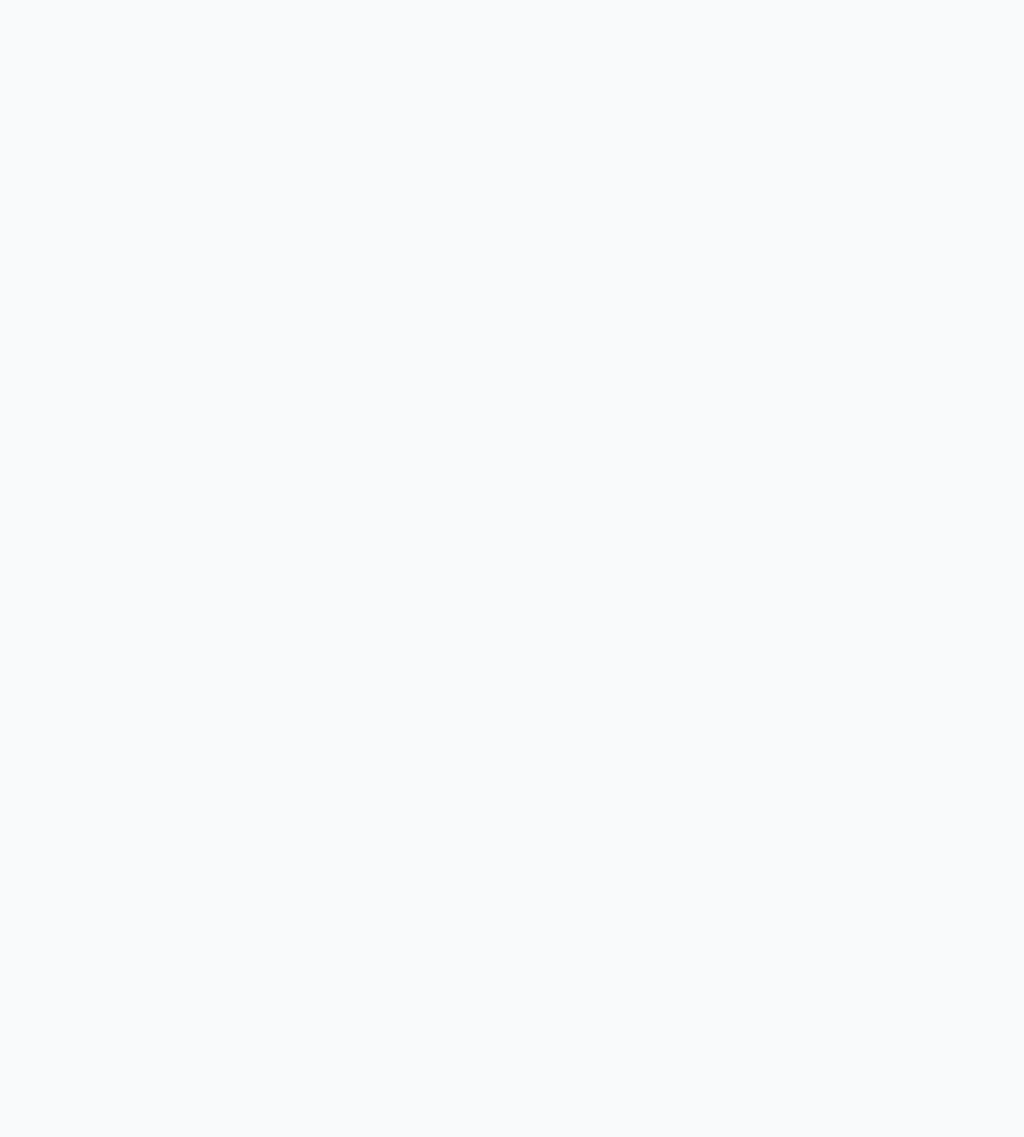
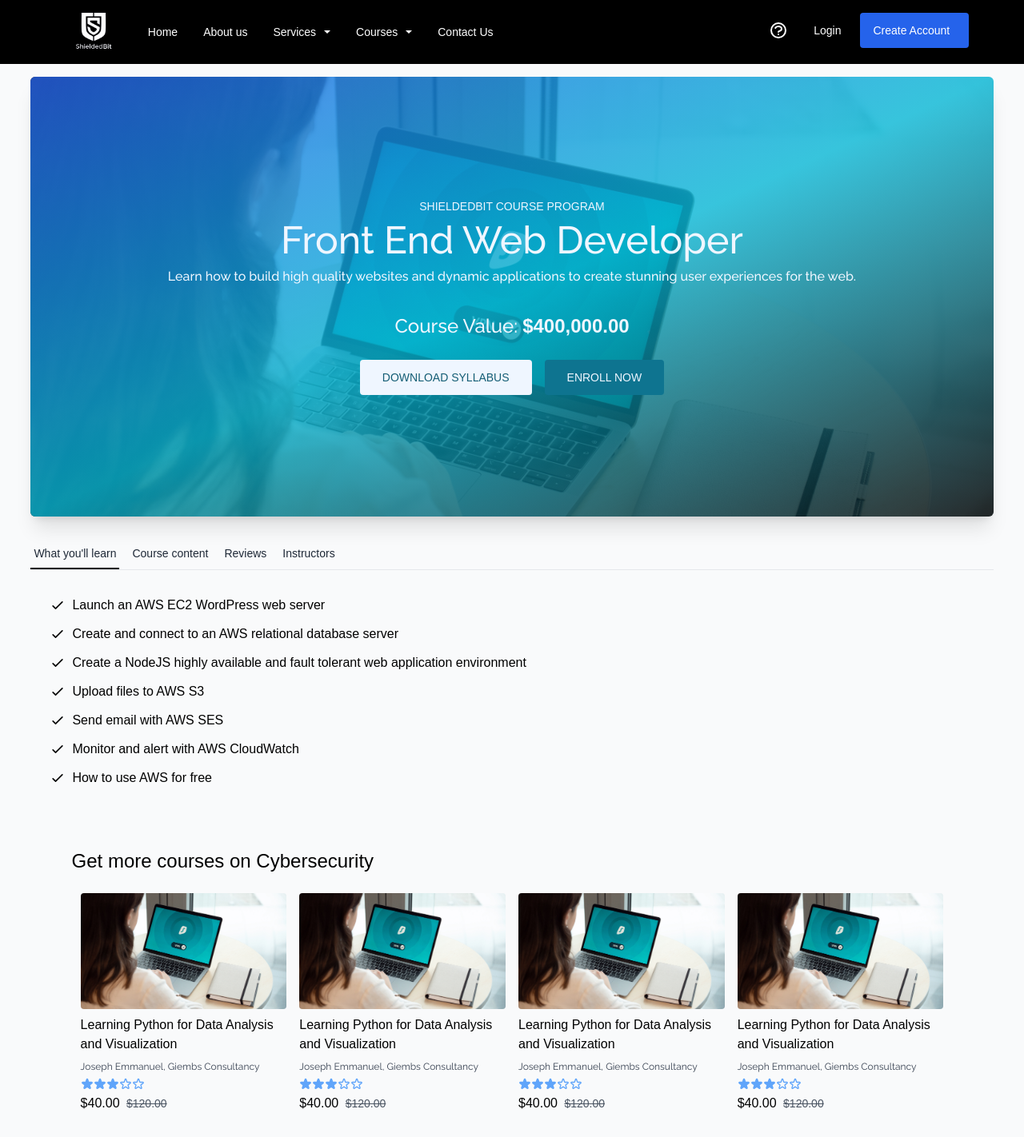
Before and after one commit to Opcode3/shieldedbit, a Next.js app: page /courses/1 in a window 1280 px wide. Shown: the top 1422 px of the page at 80% size. Before the commit the page ends 800 px from the top, so only its background shows below. Built offline with nearby package versions, Linux system fonts and the light colour scheme.

Commit message:
almost done with the course interface

```diff
--- a/components/CourseItem.js
+++ b/components/CourseItem.js
@@ -4,7 +4,8 @@
 
 export default function CourseItem() {
   return (
-    <Link href=""><a>
+    // <Link href={{ pathname:'courses', query: {id: 1} }} ><a>
+    <Link href={`/courses/${120}`} ><a>
         <div className="w-full h-fit rounded overflow-hidden" >
             <img src='/assets/images/slider/course.jpg' className="h-full object-cover object-center" alt=''/>
         </div>
--- /dev/null
+++ b/components/aboutInstructor.js
@@ -0,0 +1,6 @@
+
+export default function AboutInstructor() {
+  return (
+    <div>aboutInstructor</div>
+  )
+}
--- a/components/consulting.js
+++ b/components/consulting.js
@@ -4,7 +4,7 @@
     <div className="consulting">
         <h2>Security is more than protection against threats</h2>
         <p>We are open to educate, empower and collaborate in research and development of new Cybersecurity and Digital Forensic tools.</p>
-        <Link href='/'><a className='px-6 py-4 mt-4 rounded bg-black text-blue-50'>Request Consultation</a></Link>
+        <Link href='/'><a className='px-6 py-4 mt-4 rounded hover:bg-blue-100 hover:text-black transition-colors bg-black text-blue-50'>Request Consultation</a></Link>
 
     </div>
   )
--- /dev/null
+++ b/components/courseBanner.js
@@ -0,0 +1,24 @@
+import Link from 'next/link'
+export default function CourseBanner() {
+  return (
+    <div className="relative mt-4 md:mt-24 overflow-hidden shadow-xl flex flex-col items-center min-h-[650px] md:min-h-[450px] max-h-[950px] md:max-h-[550px] mx-auto w-[94%] rounded-md">
+        <div className='object-cover object-left-top'>
+            <img src='/assets/images/slider/course.jpg' className='w-full' alt=''/>
+        </div>
+        <div className='absolute flex flex-col items-center bg-gradient-to-br from-blue-600/80 via-cyan-500/80 to-black/80 justify-center gap-y-2 h-full w-full'>
+            <h4 className="uppercase text-blue-50 text-sm font-medium">ShieldedBit Course Program</h4>
+            <h2 className='text-5xl text-blue-50 w-11/12 text-center font-medium'>Front End Web Developer</h2>
+            <p className='text-blue-50 w-11/12 text-center mx-auto font-medium'>Learn how to build high quality websites and dynamic applications to create stunning user experiences for the web.</p>
+            <h2 className='text-2xl text-blue-50 mt-6 font-medium'>Course Value: <strong>$400,000.00</strong></h2>
+            <div className=' mt-4 overflow-hidden'>
+                <Link href=''>
+                    <a className='py-3 px-7 uppercase text-center text-sm rounded inline-block bg-blue-50 hover:bg-blue-100 text-cyan-800'>Download Syllabus</a>
+                </Link>
+                <Link href=''>
+                    <a className='py-3 px-7 uppercase text-center text-sm rounded ml-4 inline-block text-blue-50 hover:bg-cyan-900 bg-cyan-700'> Enroll Now</a>
+                </Link>
+            </div>
+        </div>
+    </div>
+  )
+}
--- /dev/null
+++ b/components/courseContent.js
@@ -0,0 +1,6 @@
+
+export default function CourseContent() {
+  return (
+    <div>courseContent</div>
+  )
+}
--- a/components/header/header.js
+++ b/components/header/header.js
@@ -1,11 +1,11 @@
 import Link from 'next/link';
 import { useState } from 'react';
 
-export default function header() {
+export default function header({color = 'black'}) {
   const [burgerToggle, setBurgerToggle] = useState(false);
   const [isUser, setIsUser] = useState(false);
   return (
-    <header className="w-full bg-black overflow-hidden md:overflow-visible md:top-0 relative md:fixed z-20 px-[2%] md:px-[3%] lg:px-[6%] min-h-[80px]">
+    <header className={`w-full ${ color == 'white'? 'bg-white' : 'bg-black'} overflow-hidden md:overflow-visible md:top-0 relative md:fixed z-20 px-[2%] md:px-[3%] lg:px-[6%] min-h-[80px]`}>
             <div className="w-full md:w-fit min-h-[80px] grid grid-cols-1 md:flex items-center float-left">
                 <div className=" w-full md:w-fit flex justify-between items-center">
                     <img src='/assets/images/logo-white.png' className="w-20" alt="shieldedbit logo"/>
@@ -21,7 +21,7 @@
                         <li className="dropdown_item">
                             <button className="text-sm flex w-full m-0 px-[10px] lg:px-4 py-2 items-center justify-between font-light text-white hover:text-gray-100">Services <span className="caret"></span> </button>
                             <ul className="dropdown md:bg-black">
-                                <li> <Link href="/login"><a className="text-sm font-light text-white px-[10px] lg:px-4 py-3 block hover:text-gray-100 hover:bg-gray-900">Learn IT Skill</a></Link> </li>
+                                <li> <Link href="/login"><a className="text-sm font-light text-black px-[10px] lg:px-4 py-3 block hover:text-gray-100 hover:bg-gray-900">Learn IT Skill</a></Link> </li>
                                 <li> <Link href="/login"><a className="text-sm font-light text-white px-[10px] lg:px-4 py-3 block hover:text-gray-100 hover:bg-gray-900">Consultancy</a></Link> </li>
                                 <li> <Link href="/services"><a className="text-sm font-light text-white px-[10px] lg:px-4 py-3 block hover:text-gray-100 hover:bg-gray-900">All Services</a></Link> </li>
                             </ul>
--- a/components/rating.js
+++ b/components/rating.js
@@ -9,7 +9,7 @@
         {
             ratingInfo.map(
                 (rating, index) =>
-                <svg className={` ${rating == 1 ? 'fill-blue-400': 'fill-transparent'} w-4 h-4 stroke-blue-400 `} stroke="currentColor" viewBox="0 0 24 24" xmlns="http://www.w3.org/2000/svg"><path strokeLinecap="round" strokeLinejoin="round" strokeWidth="2" d="M11.049 2.927c.3-.921 1.603-.921 1.902 0l1.519 4.674a1 1 0 00.95.69h4.915c.969 0 1.371 1.24.588 1.81l-3.976 2.888a1 1 0 00-.363 1.118l1.518 4.674c.3.922-.755 1.688-1.538 1.118l-3.976-2.888a1 1 0 00-1.176 0l-3.976 2.888c-.783.57-1.838-.197-1.538-1.118l1.518-4.674a1 1 0 00-.363-1.118l-3.976-2.888c-.784-.57-.38-1.81.588-1.81h4.914a1 1 0 00.951-.69l1.519-4.674z"></path></svg>
+                <svg key={index} className={` ${rating == 1 ? 'fill-blue-400': 'fill-transparent'} w-4 h-4 stroke-blue-400 `} stroke="currentColor" viewBox="0 0 24 24" xmlns="http://www.w3.org/2000/svg"><path strokeLinecap="round" strokeLinejoin="round" strokeWidth="2" d="M11.049 2.927c.3-.921 1.603-.921 1.902 0l1.519 4.674a1 1 0 00.95.69h4.915c.969 0 1.371 1.24.588 1.81l-3.976 2.888a1 1 0 00-.363 1.118l1.518 4.674c.3.922-.755 1.688-1.538 1.118l-3.976-2.888a1 1 0 00-1.176 0l-3.976 2.888c-.783.57-1.838-.197-1.538-1.118l1.518-4.674a1 1 0 00-.363-1.118l-3.976-2.888c-.784-.57-.38-1.81.588-1.81h4.914a1 1 0 00.951-.69l1.519-4.674z"></path></svg>
             )
         }
 
--- /dev/null
+++ b/components/reviews.js
@@ -0,0 +1,6 @@
+
+export default function Reviews() {
+  return (
+    <div>reviews</div>
+  )
+}
--- /dev/null
+++ b/components/topicList.js
@@ -0,0 +1,18 @@
+
+export default function TopicList({dataSet}) {
+  return (
+    <div>
+        <ul className="px-3 py-3">
+            {
+                dataSet.map( (data, index) =>
+                    <li className="flex py-1 mt-1 items-center" key={index}>
+                        <svg className="w-5 h-5 mr-2" fill="none" stroke="currentColor" viewBox="0 0 24 24" xmlns="http://www.w3.org/2000/svg"><path strokeLinecap="round" strokeLinejoin="round" strokeWidth="2" d="M5 13l4 4L19 7"></path></svg>
+                        <span className="text-base font-light">{data}</span>
+                    </li>
+                )
+            }
+
+        </ul>
+    </div>
+  )
+}
--- a/next.config.js
+++ b/next.config.js
@@ -1,6 +1,7 @@
 /** @type {import('next').NextConfig} */
 const nextConfig = {
   reactStrictMode: true,
+  optimizeFonts: false,
 }
 
 module.exports = nextConfig
--- a/pages/courses/[id].js
+++ b/pages/courses/[id].js
@@ -1,7 +1,74 @@
+import { useRouter } from "next/router"
+import Head from "next/head";
+import Header from "../../components/header/header";
+import Footer from "../../components/footer/footer";
+import CourseBanner from "../../components/courseBanner";
+import CourseItem from "../../components/CourseItem";
+import { useState } from "react";
+import TopicList from "../../components/topicList";
+import CourseContent from "../../components/courseContent";
+import Reviews from "../../components/reviews";
+import AboutInstructor from "../../components/aboutInstructor";
 
 
-export default function index({ id }) {
+export default function index() {
+  const router = useRouter();
+  const [tab, setTab] = useState(0);
+  const { id } = router.query;
+
+
+  const course_list = [
+    {}, {}, {}, {}, {}, {}, {}, {}
+  ]
+
+  const topic_list = [
+    "Launch an AWS EC2 WordPress web server",
+    "Create and connect to an AWS relational database server",
+    "Create a NodeJS highly available and fault tolerant web application environment",
+    "Upload files to AWS S3",
+    "Send email with AWS SES",
+    "Monitor and alert with AWS CloudWatch",
+    "How to use AWS for free"
+  ]
   return (
-    <div>{id}</div>
+    <>
+        <Head>
+            <title>Courses - ShieldedBit</title>
+        </Head>
+        <Header />
+        <main className="md:mt-[80px] w-full max-w-[90rem] mx-auto">
+            <CourseBanner/>
+            <div className="mt-2 mb-4 pt-5 w-[94%] mx-auto bg-gray-50">
+                <div>
+                    <div className="border-b">
+                      <ul className="flex gap-x-3">
+                        <li className="inline-block"> <button onClick={() => setTab(0)} className={`${tab==0 && 'border-b-2 border-black'} hover:text-black text-sm text-gray-800 py-2 pl-1 pr-1`}>What you'll learn</button> </li>
+                        <li className="inline-block"> <button onClick={() => setTab(1)} className={`${tab==1 && 'border-b-2 border-black'} hover:text-black text-sm text-gray-800 py-2 pl-1 pr-1`}>Course content</button> </li>
+                        <li className="inline-block"> <button onClick={() => setTab(2)} className={`${tab==2 && 'border-b-2 border-black'} hover:text-black text-sm text-gray-800 py-2 pl-1 pr-1`}>Reviews</button> </li>
+                        <li className="inline-block"> <button onClick={() => setTab(3)} className={`${tab==3 && 'border-b-2 border-black'} hover:text-black text-sm text-gray-800 py-2 pl-1 pr-1`}>Instructors</button> </li>
+                      </ul>
+                    </div>
+                </div>
+
+                <div className="min-h-[100px] px-3 py-3">
+                  {
+                    (tab == 0) ? <TopicList dataSet={topic_list} /> :
+                      (tab == 1) ? <CourseContent /> :
+                        (tab == 2) ? <Reviews /> : <AboutInstructor />
+                  }
+                </div>
+
+            </div>
+
+            <div className="mt-2 mb-4 pt-5 w-[86%] mx-auto">
+              <h3 className="text-2xl font-medium pt-3">Get more courses on Cybersecurity</h3>
+              <div className="w-[98%] mx-auto mt-6 mb-10 grid grid-cols-1 sm:grid-cols-2 md:grid-cols-2 lg:grid-cols-3 xl:grid-cols-4 gap-x-4 gap-y-8">
+                {course_list.map((course, index) => <CourseItem key={index}/>)}
+              </div>
+            </div>
+        </main>
+        {/* <Consulting /> */}
+        <Footer />
+    </>
   )
 }
--- a/styles/globals.css
+++ b/styles/globals.css
@@ -63,6 +63,7 @@
   box-sizing: border-box;
   /* color: #212529; */
 }
+
 
 svg{ display: inline-block;}
 
```
Also changed, not shown: 1 other file (tests, documents, lock files or other folders).
